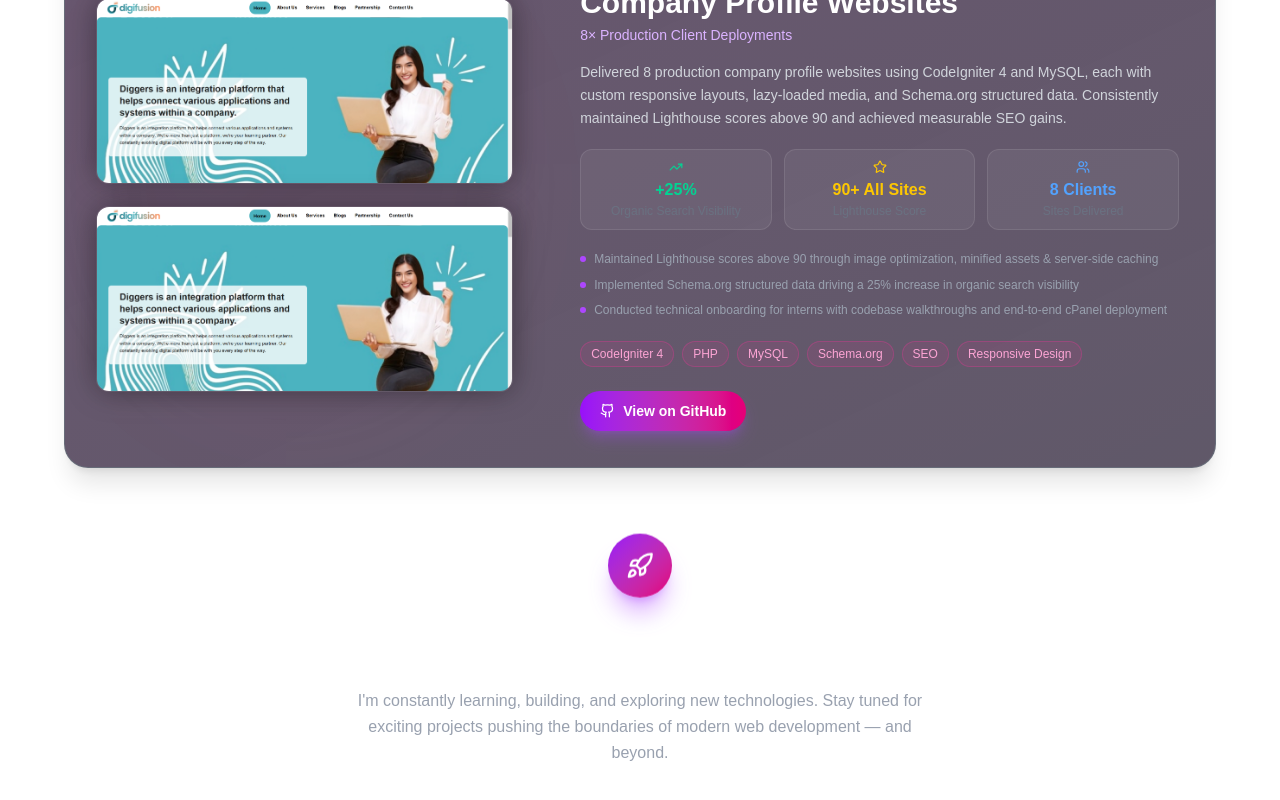
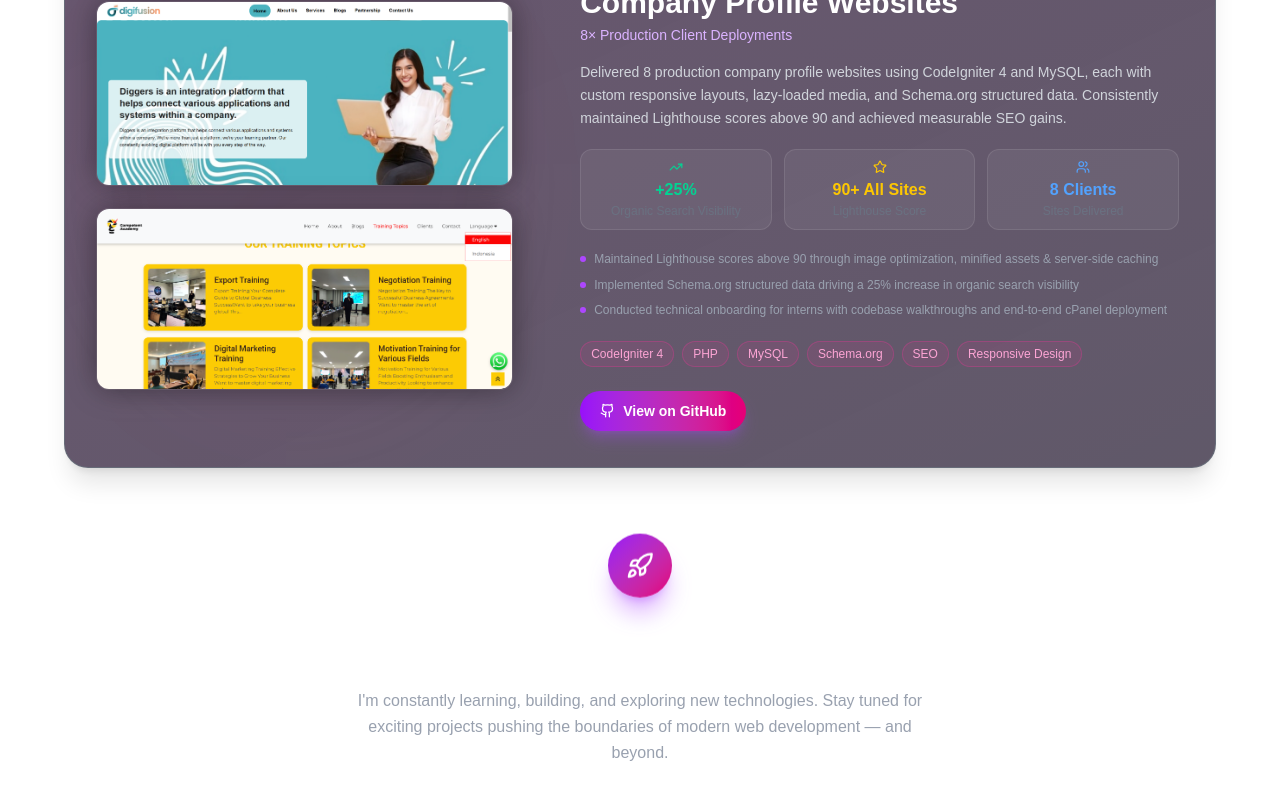
Before and after one commit to VinLvy/D-portfolio, a Next.js app: page /projects in a window 1280 px wide. Shown: the part 2881-3681 px from the top of the page. Built offline with nearby package versions, Linux system fonts and the light colour scheme.

Commit message:
Projects 4.5

```diff
--- a/src/app/projects/page.js
+++ b/src/app/projects/page.js
@@ -120,7 +120,7 @@ const projects = [
     ],
     tech: ["CodeIgniter 4", "PHP", "MySQL", "Schema.org", "SEO", "Responsive Design"],
     link: "https://github.com/VinLvy/Web-Competent",
-    images: ["/images/project3.png", "/images/project3.png"],
+    images: ["/images/project3.png", "/images/project3b.png"],
     accent: "from-pink-500/20 to-rose-500/10",
     borderAccent: "hover:border-pink-500/50",
     badgeColor: "bg-pink-500/10 border-pink-500/30 text-pink-300",
```
Also changed, not shown: public/images/project3b.png (added).
